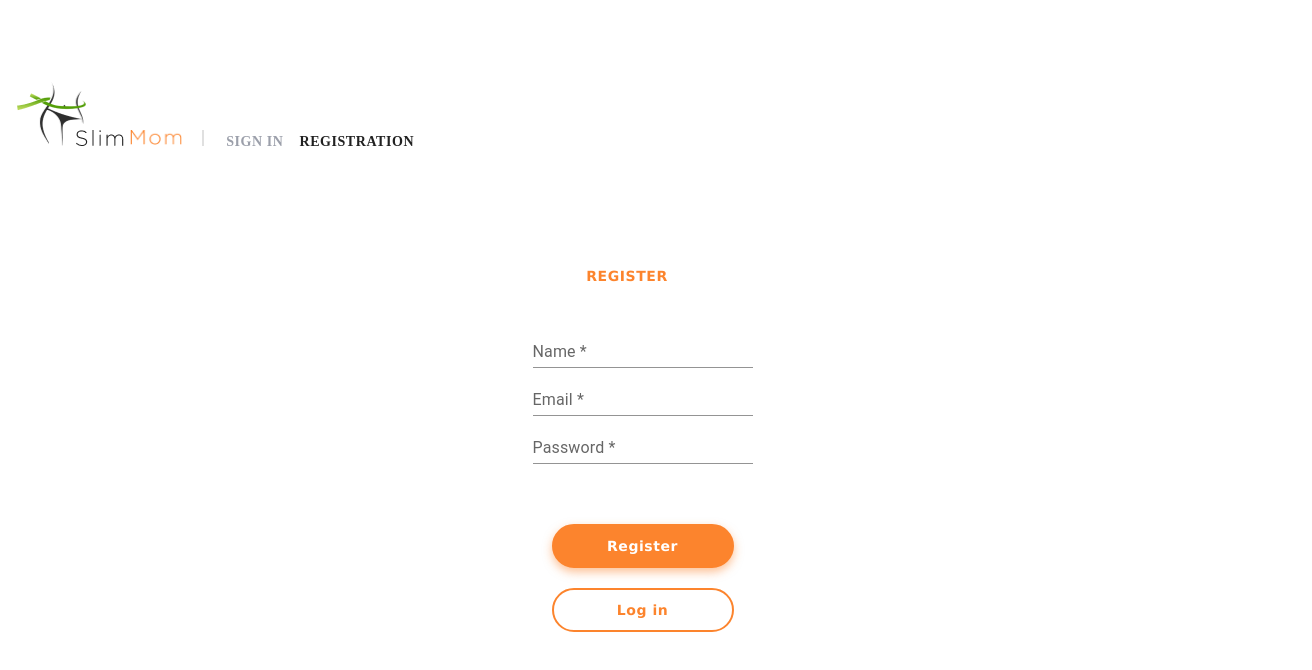
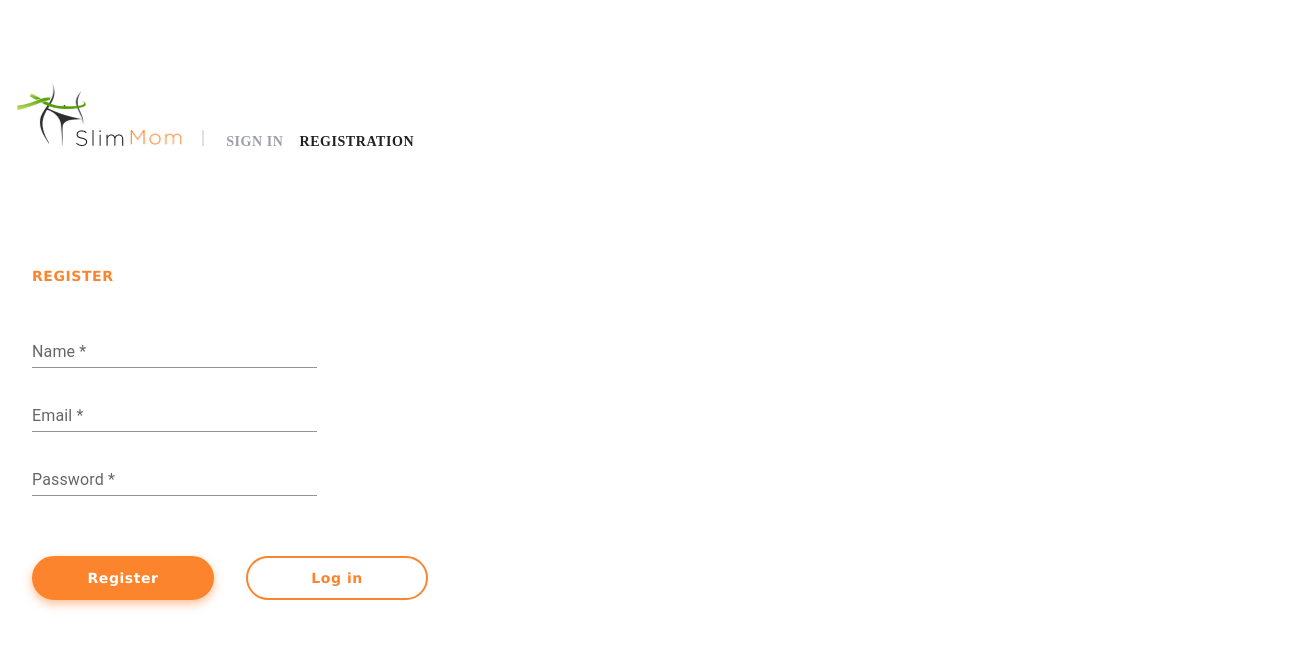
Before and after one commit to denyskuz/slimmom, a React (Create React App) app: page /signup in a window 1280 px wide. Shown: the top 670 px of the page, 1312 px wide, since content can reach past the window. Built offline with nearby package versions, Linux system fonts and the light colour scheme.

Commit message:
add styles to register page

```diff
--- a/src/components/App.jsx
+++ b/src/components/App.jsx
@@ -14,7 +14,7 @@ const darkTheme = createTheme({
 
 const MainPage = lazy(() => import('../pages/MainPage'));
 const RegistrationPage = lazy(() =>
-  import('../pages/registration/registrationPage/registrationPage')
+  import('../pages/registration/registrationPage')
 );
 const LoginPage = lazy(() => import('../pages/LoginPage'));
 const DairyPage = lazy(() => import('../pages/DairyPage'));
--- /dev/null
+++ b/src/pages/registration/registrationPage.jsx
@@ -0,0 +1,102 @@
+import * as React from 'react';
+import { useDispatch } from 'react-redux';
+import { styled } from '@mui/material/styles';
+import {
+  RegisterButton,
+  RegisterContainer,
+  RegisterForm,
+  RegisterFormName,
+  LogInButton,
+  MainContainer,
+} from './registrationPage.styled';
+import Box from '@mui/material/Box';
+import TextField from '@mui/material/TextField';
+import { register } from 'redux/auth/authOperation';
+
+const CssTextField = styled(TextField)({
+  '& label.Mui-focused': {
+    color: '#9B9FAA',
+  },
+  '& .MuiInput-underline:after': {
+    borderBottomColor: '#FC842D',
+  },
+});
+
+export default function RegistrationPage() {
+  const dispatch = useDispatch();
+  const [name, setName] = React.useState('');
+  const [email, setEmail] = React.useState('');
+  const [password, setPassword] = React.useState('');
+
+  const handleChange = event => {
+    switch (event.target.type) {
+      case 'text':
+        setName(event.target.value);
+        break;
+      case 'email':
+        setEmail(event.target.value);
+        break;
+      case 'password':
+        setPassword(event.target.value);
+        break;
+      default:
+        return;
+    }
+  };
+  const handleSubmit = event => {
+    event.preventDefault();
+    dispatch(register({ name, email, password }));
+    setName('');
+    setEmail('');
+    setPassword('');
+  };
+
+  return (
+    <MainContainer>
+      <RegisterContainer>
+        <RegisterFormName>Register</RegisterFormName>
+        <RegisterForm>
+          <Box
+            component="form"
+            sx={{
+              display: 'grid',
+              gridTemplateColumns: { sm: '1fr' },
+              gap: 2,
+              width: 285,
+            }}
+            noValidate
+            autoComplete="off"
+          >
+            <CssTextField
+              id="name"
+              label="Name *"
+              type="text"
+              value={name}
+              variant="standard"
+              onChange={handleChange}
+            />
+            <CssTextField
+              id="email"
+              label="Email *"
+              type="email"
+              value={email}
+              variant="standard"
+              onChange={handleChange}
+            />
+            <CssTextField
+              id="password"
+              label="Password *"
+              type="password"
+              value={password}
+              autoComplete="current-password"
+              variant="standard"
+              onChange={handleChange}
+            />
+          </Box>
+          <RegisterButton onClick={handleSubmit}>Register</RegisterButton>
+          <LogInButton>Log in</LogInButton>
+        </RegisterForm>
+      </RegisterContainer>
+    </MainContainer>
+  );
+}
--- a/src/pages/registration/registrationPage/registrationPage.styled.jsx
+++ b/src/pages/registration/registrationPage.styled.jsx
@@ -1,20 +1,58 @@
 import styled from '@emotion/styled';
 
+export const MainContainer = styled.div`
+
+  @media screen and (min-width: 768px) and (max-width: 1279px) {
+    width: 768px;
+    padding-left: 16px;
+    padding-right: 32px;
+  }
+
+  @media screen and (min-width: 1280px) {
+    width: 1280px;
+    padding-left: 16px;
+    padding-right: 16px;
+  }
+`;
+
 export const RegisterContainer = styled.div`
-  margin-right: auto;
-  margin-left: auto;
+  margin: 0 auto;
   padding: 120px 15px 99px 20px;
-  max-width: 320px;
+  width: 320px;
   text-align: center;
+
+  @media screen and (min-width: 768px) and (max-width: 1279px) {
+    width: 768px;
+    margin-left: 0;
+    text-align: left;
+  }
+
+  @media screen and (min-width: 1280px) {
+    width: 1280px;
+    padding-left: 16px;
+    padding-right: 16px;
+    text-align: left;
+  }
 `;
 
 export const RegisterForm = styled.div`
   padding-top: 40px;
+
+  @media screen and (min-width: 768px) and (max-width: 1279px) {
+    width: 768px;
+    margin-left: 0;
+    text-align: left;
+  }
+
+  @media screen and (min-width: 1280px) {
+    width: 1280px;
+    margin-left: 0;
+    text-align: left;
+  }
 `;
 
 export const RegisterFormName = styled.h1`
   margin: 0;
-  width: 254px;
   height: 12px;
   font-family: 'Verdana';
   font-style: normal;
@@ -42,6 +80,14 @@ export const RegisterButton = styled.button`
   line-height: 17px;
   letter-spacing: 0.04em;
   color: #ffffff;
+
+  @media screen and (min-width: 768px) and (max-width: 1279px) {
+    margin-right: 32px;
+  }
+
+  @media screen and (min-width: 1280px) {
+    margin-right: 32px;
+  }
 `;
 
 export const LogInButton = styled.button`
--- a/src/pages/registration/registrationPage/registrationPage.jsx
+++ /dev/null
@@ -1,78 +0,0 @@
-import * as React from 'react';
-import { useDispatch } from 'react-redux';
-import {
-  RegisterButton,
-  RegisterContainer,
-  RegisterForm,
-  RegisterFormName,
-  LogInButton,
-} from './registrationPage.styled';
-import { Box, TextField } from '@mui/material';
-import { register } from 'redux/auth/authOperation';
-
-export default function RegistrationPage() {
-  const dispatch = useDispatch();
-  const [name, setName] = React.useState('');
-  const [email, setEmail] = React.useState('');
-  const [password, setPassword] = React.useState('');
-
-  const handleChange = event => {
-    switch (event.target.type) {
-      case 'text':
-        setName(event.target.value);
-        break;
-      case 'email':
-        setEmail(event.target.value);
-        break;
-      case 'password':
-        setPassword(event.target.value);
-        break;
-      default:
-        return;
-    }
-  };
-  const handleSubmit = event => {
-    event.preventDefault();
-    dispatch(register({ name, email, password }));
-    setName('');
-    setEmail('');
-    setPassword('');
-  };
-
-  return (
-    <RegisterContainer>
-      <RegisterFormName>Register</RegisterFormName>
-      <RegisterForm>
-        <Box component="form" sx={{}} noValidate autoComplete="off">
-          <TextField
-            id="standard-basic"
-            label="Name *"
-            type="text"
-            value={name}
-            variant="standard"
-            onChange={handleChange}
-          />
-          <TextField
-            id="standard-basic"
-            label="Email *"
-            type="email"
-            value={email}
-            variant="standard"
-            onChange={handleChange}
-          />
-          <TextField
-            id="standard-password-input"
-            label="Password *"
-            type="password"
-            value={password}
-            autoComplete="current-password"
-            variant="standard"
-            onChange={handleChange}
-          />
-        </Box>
-        <RegisterButton onClick={handleSubmit}>Register</RegisterButton>
-        <LogInButton>Log in</LogInButton>
-      </RegisterForm>
-    </RegisterContainer>
-  );
-}
```
Also changed, not shown: src/pages/RegistrationPage.js (deleted, +0 -7 lines), src/pages/registration/registrationForm/registrationForm.jsx (deleted), src/pages/registration/registrationForm/registrationForm.styled.jsx (deleted).
